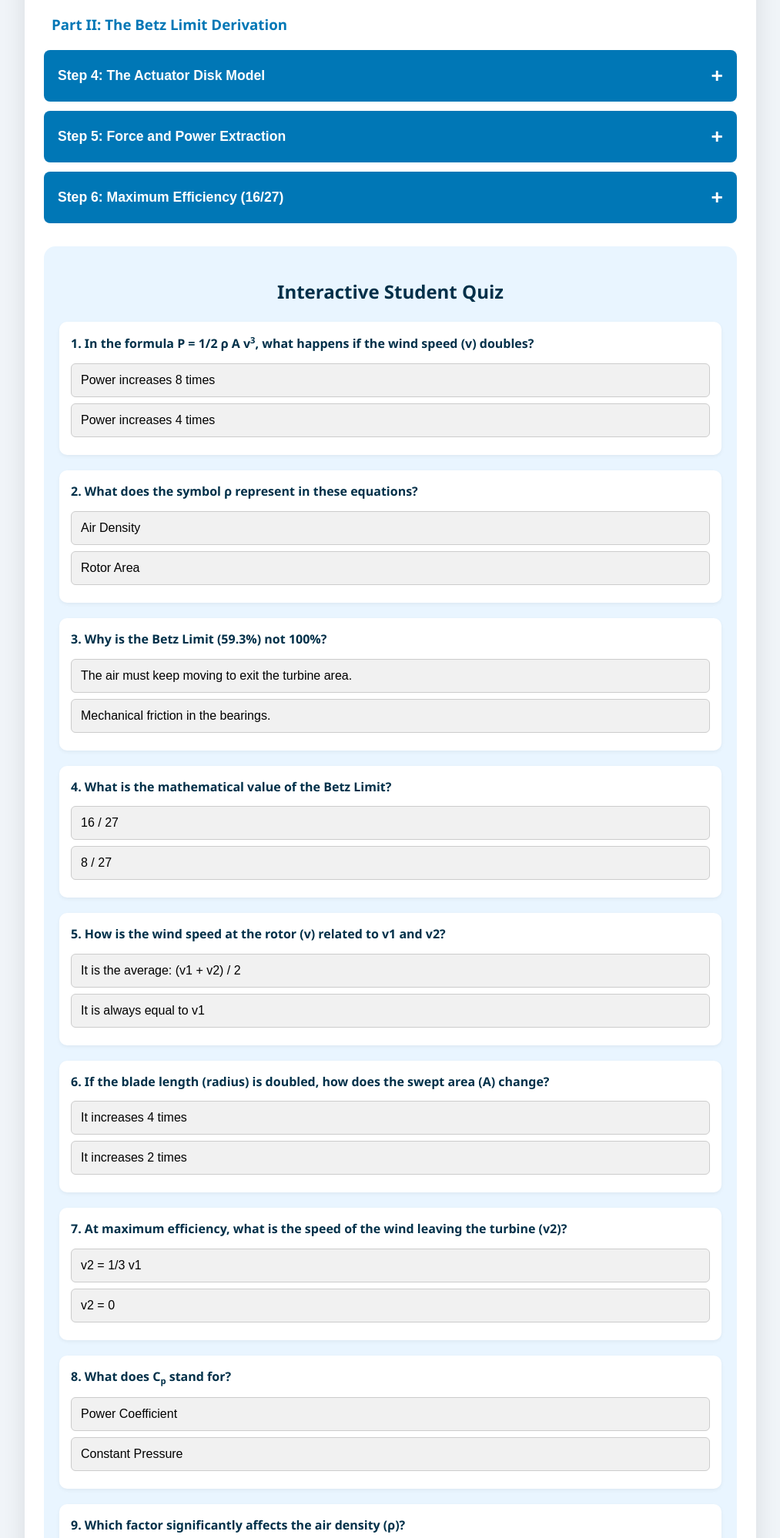
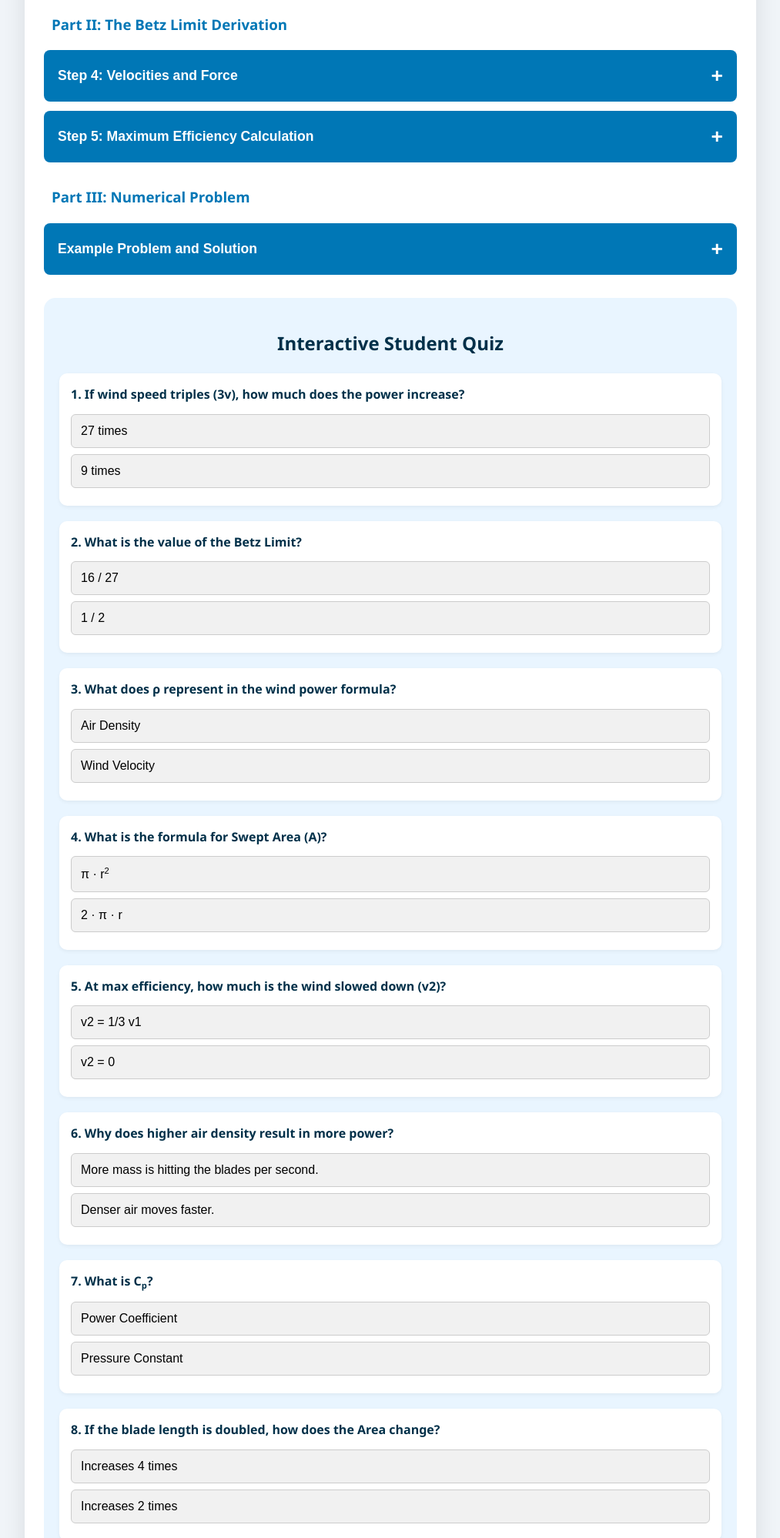
Before and after one commit to gnagarjuna-blip/Windpower-and-Betz-limit, a plain HTML site: page index.html in a window 1280 px wide. Shown: the part 478-2476 px from the top of the page at 77% size, without its empty margins (133-1146 px from the left). Drawn offline with Linux system fonts and the light colour scheme.

Commit message:
Update index.html

```diff
--- a/index.html
+++ b/index.html
@@ -3,7 +3,7 @@
 <head>
     <meta charset="UTF-8">
     <meta name="viewport" content="width=device-width, initial-scale=1.0">
-    <title>Complete Physics of Wind Power - G NAGARJUNA</title>
+    <title>Physics of Wind Power Masterclass - G NAGARJUNA</title>
     <style>
         body {
             font-family: 'Segoe UI', Tahoma, Geneva, Verdana, sans-serif;
@@ -86,7 +86,14 @@
             color: #d62828;
         }
 
-        /* Quiz Styles */
+        .numerical-box {
+            background: #fff9db;
+            padding: 20px;
+            border-left: 5px solid #fab005;
+            margin: 15px 0;
+            border-radius: 8px;
+        }
+
         .quiz-section {
             margin-top: 30px;
             background: #e9f5ff;
@@ -139,7 +146,7 @@
 
 <div class="container">
     <header>
-        <h1>Complete Derivation: Wind Power and Betz Limit</h1>
+        <h1>Complete Physics of Wind Power</h1>
         <div class="prepared-by">Prepared by G NAGARJUNA</div>
     </header>
 
@@ -147,121 +154,139 @@
 
     <button class="accordion-btn">Step 1: Kinetic Energy of Wind</button>
     <div class="panel">
-        <p>The power available in the wind is derived from its Kinetic Energy (E). For any mass (m) moving at a velocity (v), the energy is:</p>
+        <p>The power in wind is derived from Kinetic Energy (E). For an air mass (m) moving at a velocity (v):</p>
         <div class="formula-box">E = 1/2 · m · v<sup>2</sup></div>
     </div>
 
     <button class="accordion-btn">Step 2: Mass Flow Rate</button>
     <div class="panel">
-        <p>Wind is a continuous stream of air. We define the mass (m) of air passing through a rotor area (A) in time (t) as:</p>
+        <p>We consider the mass of air passing through the rotor area (A) per unit of time (t):</p>
 
-        <p>Mass = Density · Volume = Density · (Area · Distance)</p>
-        <p>Since Distance = Velocity · Time:</p>
+        <p>Mass = Density (ρ) · Area (A) · Distance (v · t)</p>
         <div class="formula-box">m = ρ · A · v · t</div>
     </div>
 
     <button class="accordion-btn">Step 3: The Final Power Equation</button>
     <div class="panel">
-        <p>Power (P) is Energy (E) divided by Time (t). By substituting the mass equation into the energy equation:</p>
+        <p>Power (P) is Energy per unit time. Substituting <strong>m</strong> into the Energy equation:</p>
         <div class="formula-box">P = (1/2 · (ρ · A · v · t) · v<sup>2</sup>) / t</div>
-        <p>The time (t) cancels out, giving us the primary wind power formula:</p>
+        <p>The time (t) cancels, leaving the fundamental relationship:</p>
         <div class="formula-box">P = 1/2 · ρ · A · v<sup>3</sup></div>
     </div>
 
     <h3 style="color: #0077b6; padding-left: 10px; margin-top: 30px;">Part II: The Betz Limit Derivation</h3>
 
-    <button class="accordion-btn">Step 4: The Actuator Disk Model</button>
+    <button class="accordion-btn">Step 4: Velocities and Force</button>
     <div class="panel">
-        <p>To find the maximum power a turbine can extract, we look at the wind speed before (v<sub>1</sub>) and after (v<sub>2</sub>) the turbine. The speed at the rotor (v) is the average:</p>
+        <p>Using the Actuator Disk Model, let v<sub>1</sub> be upstream speed and v<sub>2</sub> be downstream speed. The speed at the rotor is the average:</p>
         <div class="formula-box">v = (v<sub>1</sub> + v<sub>2</sub>) / 2</div>
 
+        <p>The Force (F) exerted by the wind is the change in momentum:</p>
+        <div class="formula-box">F = m · (v<sub>1</sub> − v<sub>2</sub>)</div>
     </div>
 
-    <button class="accordion-btn">Step 5: Force and Power Extraction</button>
+    <button class="accordion-btn">Step 5: Maximum Efficiency Calculation</button>
     <div class="panel">
-        <p>The Force (F) on the blades is the change in momentum over time:</p>
-        <div class="formula-box">F = m · (v<sub>1</sub> − v<sub>2</sub>)</div>
-        <p>Since Power (P) = Force · Velocity:</p>
-        <div class="formula-box">P = [ρ · A · (v<sub>1</sub> + v<sub>2</sub>) / 2] · (v<sub>1</sub> − v<sub>2</sub>) · [(v<sub>1</sub> + v<sub>2</sub>) / 2]</div>
+        <p>Power extracted is Force times velocity. To find the maximum, we use calculus to differentiate Power with respect to the speed ratio.</p>
+        <p>Maximum power occurs when <strong>v<sub>2</sub> = 1/3 v<sub>1</sub></strong>.</p>
+        <div class="formula-box">C<sub>p, max</sub> = 16 / 27 ≈ 59.3%</div>
     </div>
 
-    <button class="accordion-btn">Step 6: Maximum Efficiency (16/27)</button>
+    <h3 style="color: #0077b6; padding-left: 10px; margin-top: 30px;">Part III: Numerical Problem</h3>
+
+    <button class="accordion-btn">Example Problem and Solution</button>
     <div class="panel">
-        <p>By differentiating the power equation, we find that maximum power is extracted when the downstream wind speed is 1/3 of the upstream speed (v<sub>2</sub> = 1/3 v<sub>1</sub>).</p>
-        <p>Plugging this back in gives the maximum theoretical Power Coefficient (C<sub>p</sub>):</p>
-        <div class="formula-box">C<sub>p</sub> = 16 / 27 ≈ 59.3%</div>
+        <div class="numerical-box">
+            <strong>Problem:</strong> A wind turbine has a blade length of 50 meters. The wind speed is 12 m/s and the air density is 1.2 kg/m<sup>3</sup>. If the turbine operates at an efficiency (C<sub>p</sub>) of 40%, calculate the total power output in Megawatts (MW).
+        </div>
+
+        <p><strong>Step 1: Calculate the Swept Area (A)</strong></p>
+
+        <p>The area is a circle: A = π · r<sup>2</sup></p>
+        <p>A = 3.1415 · (50)<sup>2</sup> = 3.1415 · 2500 = 7,854 m<sup>2</sup></p>
+
+        <p><strong>Step 2: Calculate the Total Available Power in Wind</strong></p>
+        <p>P<sub>wind</sub> = 1/2 · ρ · A · v<sup>3</sup></p>
+        <p>P<sub>wind</sub> = 0.5 · 1.2 · 7,854 · (12)<sup>3</sup></p>
+        <p>P<sub>wind</sub> = 0.6 · 7,854 · 1,728 = 8,143,488 Watts</p>
+
+        <p><strong>Step 3: Calculate Actual Power Output</strong></p>
+        <p>P<sub>actual</sub> = P<sub>wind</sub> · C<sub>p</sub></p>
+        <p>P<sub>actual</sub> = 8,143,488 · 0.40 = 3,257,395 Watts</p>
+
+        <div class="formula-box">Final Answer: 3.26 MW</div>
     </div>
 
     <div class="quiz-section">
         <h2 style="text-align: center; color: #003049;">Interactive Student Quiz</h2>
 
         <div class="question-block">
-            <div class="question-text">1. In the formula P = 1/2 ρ A v<sup>3</sup>, what happens if the wind speed (v) doubles?</div>
-            <button class="option-btn" onclick="checkAnswer(this, true, 'q1', 'Correct! Because velocity is cubed (v multiplied by v multiplied by v), doubling the speed results in 2 to the power of 3, which is 8.')">Power increases 8 times</button>
-            <button class="option-btn" onclick="checkAnswer(this, false, 'q1', 'Incorrect. You might be thinking of a squared relationship. In wind power, the relationship is cubic, meaning 2 to the power of 3 equals 8.')">Power increases 4 times</button>
+            <div class="question-text">1. If wind speed triples (3v), how much does the power increase?</div>
+            <button class="option-btn" onclick="checkAnswer(this, true, 'q1', 'Correct! Power is proportional to velocity cubed (v to the power of 3). Since 3 multiplied by 3 multiplied by 3 is 27, the power increases 27 times.')">27 times</button>
+            <button class="option-btn" onclick="checkAnswer(this, false, 'q1', 'Incorrect. You likely multiplied by 3 or squared it. Since the formula uses v cubed, you must calculate 3 to the power of 3, which is 27.')">9 times</button>
             <div id="q1" class="feedback"></div>
         </div>
 
         <div class="question-block">
-            <div class="question-text">2. What does the symbol ρ represent in these equations?</div>
-            <button class="option-btn" onclick="checkAnswer(this, true, 'q2', 'Correct! The Greek symbol ρ (rho) represents air density. This is a measure of how much mass of air is packed into a cubic meter of space.')">Air Density</button>
-            <button class="option-btn" onclick="checkAnswer(this, false, 'q2', 'Incorrect. Area is represented by the capital letter A. The symbol ρ is specifically used for the density of the air flowing through the turbine.')">Rotor Area</button>
+            <div class="question-text">2. What is the value of the Betz Limit?</div>
+            <button class="option-btn" onclick="checkAnswer(this, true, 'q2', 'Correct! The Betz Limit is exactly 16/27. This represents the maximum 59.3 percent of kinetic energy that can be captured from the wind.')">16 / 27</button>
+            <button class="option-btn" onclick="checkAnswer(this, false, 'q2', 'Incorrect. While 50% sounds like a clean number, the mathematical maximum derived by Albert Betz is higher, specifically 16 divided by 27.')">1 / 2</button>
             <div id="q2" class="feedback"></div>
         </div>
 
         <div class="question-block">
-            <div class="question-text">3. Why is the Betz Limit (59.3%) not 100%?</div>
-            <button class="option-btn" onclick="checkAnswer(this, true, 'q3', 'Correct! If we extracted 100% of the energy, the air would stop completely behind the turbine. This would block any incoming wind from passing through.')">The air must keep moving to exit the turbine area.</button>
-            <button class="option-btn" onclick="checkAnswer(this, false, 'q3', 'Incorrect. While friction is a real-world loss, the 59.3% limit is a fundamental law of fluid physics that applies even to a perfect, frictionless turbine.')">Mechanical friction in the bearings.</button>
+            <div class="question-text">3. What does ρ represent in the wind power formula?</div>
+            <button class="option-btn" onclick="checkAnswer(this, true, 'q3', 'Correct! ρ (rho) stands for air density. It measures the mass of air per unit volume, typically around 1.225 kg per cubic meter at sea level.')">Air Density</button>
+            <button class="option-btn" onclick="checkAnswer(this, false, 'q3', 'Incorrect. Area is denoted by A and Velocity by v. The Greek symbol ρ is universally used in physics to represent the density of a substance.')">Wind Velocity</button>
             <div id="q3" class="feedback"></div>
         </div>
 
         <div class="question-block">
-            <div class="question-text">4. What is the mathematical value of the Betz Limit?</div>
-            <button class="option-btn" onclick="checkAnswer(this, true, 'q4', 'Correct! The fraction 16/27 is derived using calculus to find the peak of the power curve. It equals approximately 0.593 or 59.3 percent.')">16 / 27</button>
-            <button class="option-btn" onclick="checkAnswer(this, false, 'q4', 'Incorrect. While many real turbines operate near 40% efficiency, the absolute theoretical limit discovered by Albert Betz is much higher at 16/27.')">8 / 27</button>
+            <div class="question-text">4. What is the formula for Swept Area (A)?</div>
+            <button class="option-btn" onclick="checkAnswer(this, true, 'q4', 'Correct! The blades sweep out a circle as they rotate. The area of that circle is pi multiplied by the radius (blade length) squared.')">π · r<sup>2</sup></button>
+            <button class="option-btn" onclick="checkAnswer(this, false, 'q4', 'Incorrect. This formula is for the circumference (distance around the circle). For power, we need the total surface area through which the wind passes.')">2 · π · r</button>
             <div id="q4" class="feedback"></div>
         </div>
 
         <div class="question-block">
-            <div class="question-text">5. How is the wind speed at the rotor (v) related to v1 and v2?</div>
-            <button class="option-btn" onclick="checkAnswer(this, true, 'q5', 'Correct! According to the actuator disk theory, the wind speed at the moment it hits the rotor is the arithmetic average of the upstream and downstream speeds.')">It is the average: (v1 + v2) / 2</button>
-            <button class="option-btn" onclick="checkAnswer(this, false, 'q5', 'Incorrect. The wind begins to slow down before it reaches the blades and continues slowing after. Therefore, the speed at the rotor is the midpoint average.')">It is always equal to v1</button>
+            <div class="question-text">5. At max efficiency, how much is the wind slowed down (v2)?</div>
+            <button class="option-btn" onclick="checkAnswer(this, true, 'q5', 'Correct! To reach the Betz Limit, the wind must be slowed down to exactly one-third of its original speed. This balance prevents the air from piling up.')">v2 = 1/3 v1</button>
+            <button class="option-btn" onclick="checkAnswer(this, false, 'q5', 'Incorrect. If the wind stopped completely (v2=0), no more wind could enter. The ideal exit speed is exactly one-third of the entry speed.')">v2 = 0</button>
             <div id="q5" class="feedback"></div>
         </div>
 
         <div class="question-block">
-            <div class="question-text">6. If the blade length (radius) is doubled, how does the swept area (A) change?</div>
-            <button class="option-btn" onclick="checkAnswer(this, true, 'q6', 'Correct! The area of the circle swept by the blades is π multiplied by radius squared. Doubling the radius (2 multiplied by 2) results in 4 times the area.')">It increases 4 times</button>
-            <button class="option-btn" onclick="checkAnswer(this, false, 'q6', 'Incorrect. The area is not linear; it follows the square of the radius. Therefore, doubling the length of the blades actually quadruples the area.')">It increases 2 times</button>
+            <div class="question-text">6. Why does higher air density result in more power?</div>
+            <button class="option-btn" onclick="checkAnswer(this, true, 'q6', 'Correct! Density represents the mass of the air. Since kinetic energy depends on mass, denser air (like cold air or air at sea level) carries more energy.')">More mass is hitting the blades per second.</button>
+            <button class="option-btn" onclick="checkAnswer(this, false, 'q6', 'Incorrect. Density does not change the speed of the wind; it changes the weight or mass of the wind that is moving at that speed.')">Denser air moves faster.</button>
             <div id="q6" class="feedback"></div>
         </div>
 
         <div class="question-block">
-            <div class="question-text">7. At maximum efficiency, what is the speed of the wind leaving the turbine (v2)?</div>
-            <button class="option-btn" onclick="checkAnswer(this, true, 'q7', 'Correct! Betz proved that the most power is extracted when the wind is slowed down to exactly one-third of its original speed as it leaves the rotor.')">v2 = 1/3 v1</button>
-            <button class="option-btn" onclick="checkAnswer(this, false, 'q7', 'Incorrect. If v2 were zero, the turbine would act as a wall. The mathematical maximum is reached when the exit speed is exactly one-third of the entry speed.')">v2 = 0</button>
+            <div class="question-text">7. What is C<sub>p</sub>?</div>
+            <button class="option-btn" onclick="checkAnswer(this, true, 'q7', 'Correct! C sub p is the Power Coefficient. It is the ratio that compares the power captured by the turbine to the total power available in the wind.')">Power Coefficient</button>
+            <button class="option-btn" onclick="checkAnswer(this, false, 'q7', 'Incorrect. While pressure is involved in the physics of lift, the specific coefficient used to measure turbine efficiency is the Power Coefficient.')">Pressure Constant</button>
             <div id="q7" class="feedback"></div>
         </div>
 
         <div class="question-block">
-            <div class="question-text">8. What does C<sub>p</sub> stand for?</div>
-            <button class="option-btn" onclick="checkAnswer(this, true, 'q8', 'Correct! C sub p is the Power Coefficient. It represents the ratio of the power extracted by the turbine to the total power available in the wind.')">Power Coefficient</button>
-            <button class="option-btn" onclick="checkAnswer(this, false, 'q8', 'Incorrect. Pressure is part of the physics of lift, but C sub p is the standard term used to define the overall efficiency of a wind turbine.')">Constant Pressure</button>
+            <div class="question-text">8. If the blade length is doubled, how does the Area change?</div>
+            <button class="option-btn" onclick="checkAnswer(this, true, 'q8', 'Correct! Since area uses radius squared (r multiplied by r), doubling the radius results in 2 squared, which is 4 times the area.')">Increases 4 times</button>
+            <button class="option-btn" onclick="checkAnswer(this, false, 'q8', 'Incorrect. The relationship between radius and area is not linear. Because the radius is squared in the area formula, the increase is 4-fold.')">Increases 2 times</button>
             <div id="q8" class="feedback"></div>
         </div>
 
         <div class="question-block">
-            <div class="question-text">9. Which factor significantly affects the air density (ρ)?</div>
-            <button class="option-btn" onclick="checkAnswer(this, true, 'q9', 'Correct! Air is thinner (less dense) at higher altitudes and warmer temperatures. This is why turbines at sea level generally produce more power than those on high mountains.')">Altitude and Temperature</button>
-            <button class="option-btn" onclick="checkAnswer(this, false, 'q9', 'Incorrect. The color of the turbine blades does not affect the air. Density is a physical property determined by atmospheric pressure and heat.')">The color of the turbine</button>
+            <div class="question-text">9. Which unit is typically used for large-scale wind turbine power?</div>
+            <button class="option-btn" onclick="checkAnswer(this, true, 'q9', 'Correct! Modern utility-scale wind turbines produce millions of watts. Therefore, they are usually rated in Megawatts (MW).')">Megawatts (MW)</button>
+            <button class="option-btn" onclick="checkAnswer(this, false, 'q9', 'Incorrect. While watts are the base unit, they are too small for commercial turbines. One Megawatt is equal to one million Watts.')">Millowatts (mW)</button>
             <div id="q9" class="feedback"></div>
         </div>
 
         <div class="question-block">
-            <div class="question-text">10. Can a real-world turbine ever reach 59.3% efficiency?</div>
-            <button class="option-btn" onclick="checkAnswer(this, true, 'q10', 'Correct! No real turbine reaches this limit because of losses like blade drag, wake turbulence, and electrical resistance in the generator.')">No, it is a theoretical maximum.</button>
-            <button class="option-btn" onclick="checkAnswer(this, false, 'q10', 'Incorrect. 59.3% is the upper limit for a perfect turbine. Real-world turbines usually peak between 35% and 45% due to aerodynamic losses.')">Yes, modern turbines do.</button>
+            <div class="question-text">10. Can a real turbine exceed the Betz Limit?</div>
+            <button class="option-btn" onclick="checkAnswer(this, true, 'q10', 'Correct! The Betz Limit is a fundamental law of physics. No turbine, no matter how advanced, can capture more than 59.3 percent of the wind energy.')">No, it is a physical law.</button>
+            <button class="option-btn" onclick="checkAnswer(this, false, 'q10', 'Incorrect. The limit is based on the conservation of mass and momentum. To exceed it, the air would have to disappear or move through itself.')">Yes, with better magnets.</button>
             <div id="q10" class="feedback"></div>
         </div>
 
```
